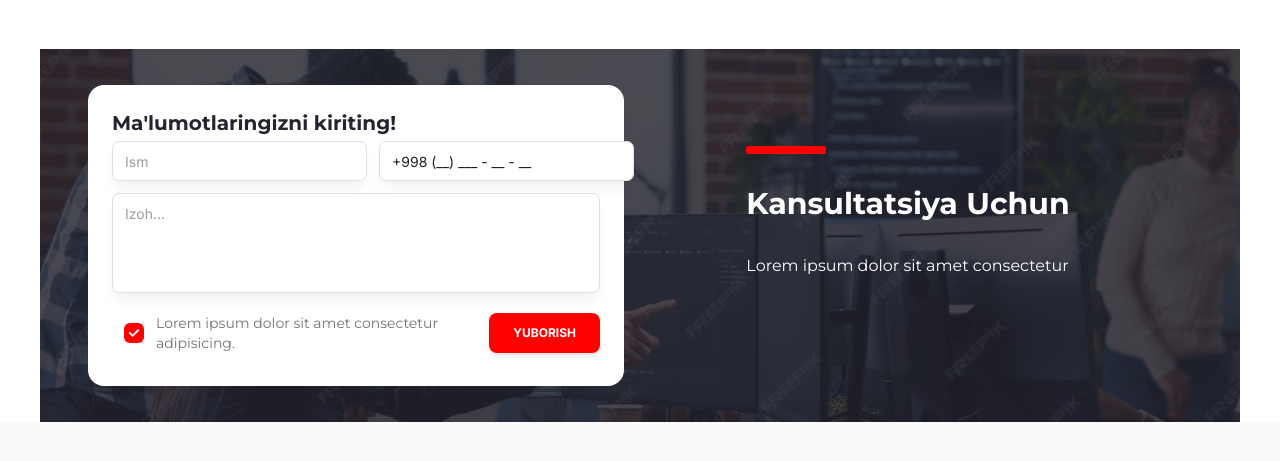
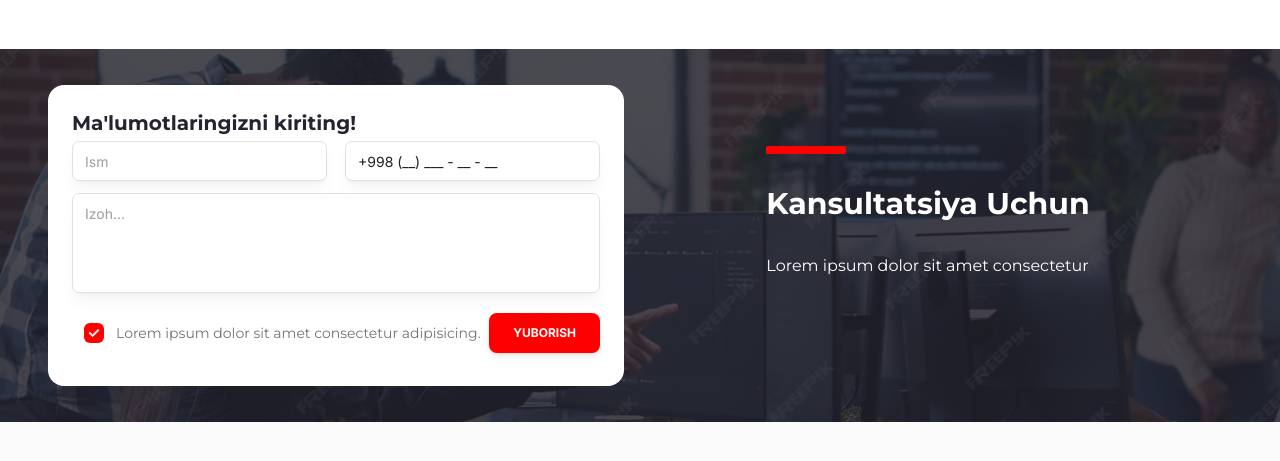
Before and after one commit to DavlatbekBerdinazarov/teacher-platform, a React (Vite) app: page /courses/single/1 in a window 1280 px wide. Shown: the part 1779-2240 px from the top of the page. Built offline with nearby package versions, Linux system fonts and the light colour scheme; the HTML template or start-up script is replaced by a standard one.

Commit message:
errors single page fixed

```diff
--- a/src/pages/SingleCoursePage.jsx
+++ b/src/pages/SingleCoursePage.jsx
@@ -103,9 +103,9 @@ export default function SingleCoursePage() {
                 <RankingTeachers/>
               </div>
 
-              <div>
-                <Consultation/>
-              </div>
+            </div>
+            <div>
+              <Consultation/>
             </div>
           </div>
         );
```
